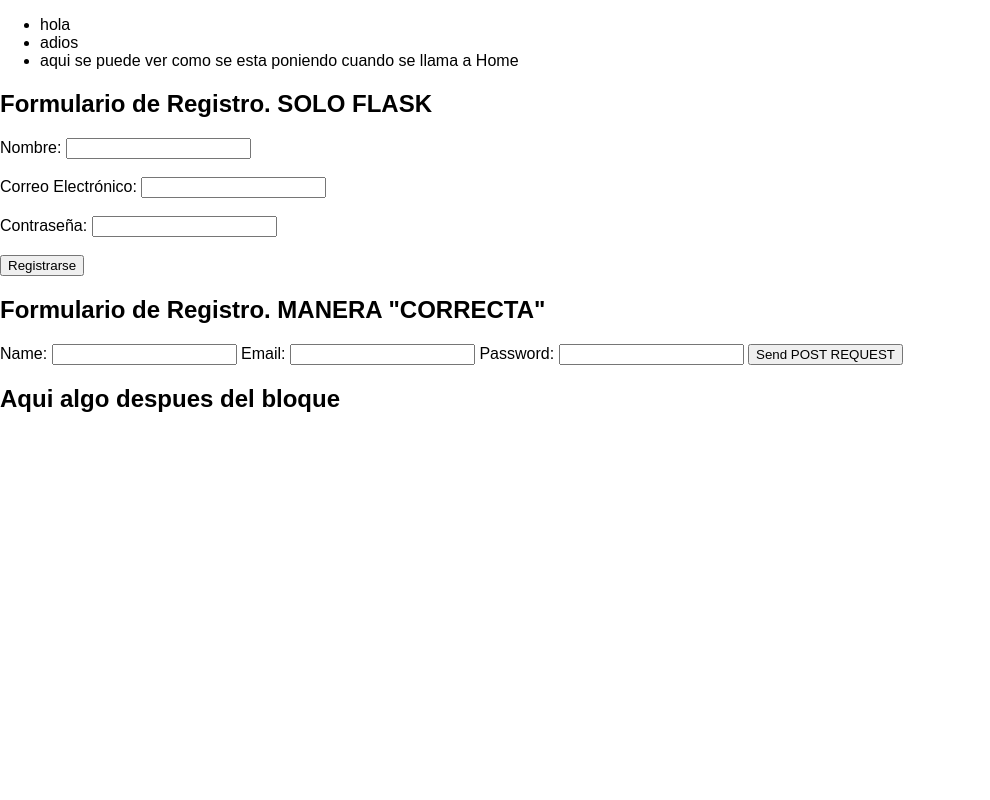
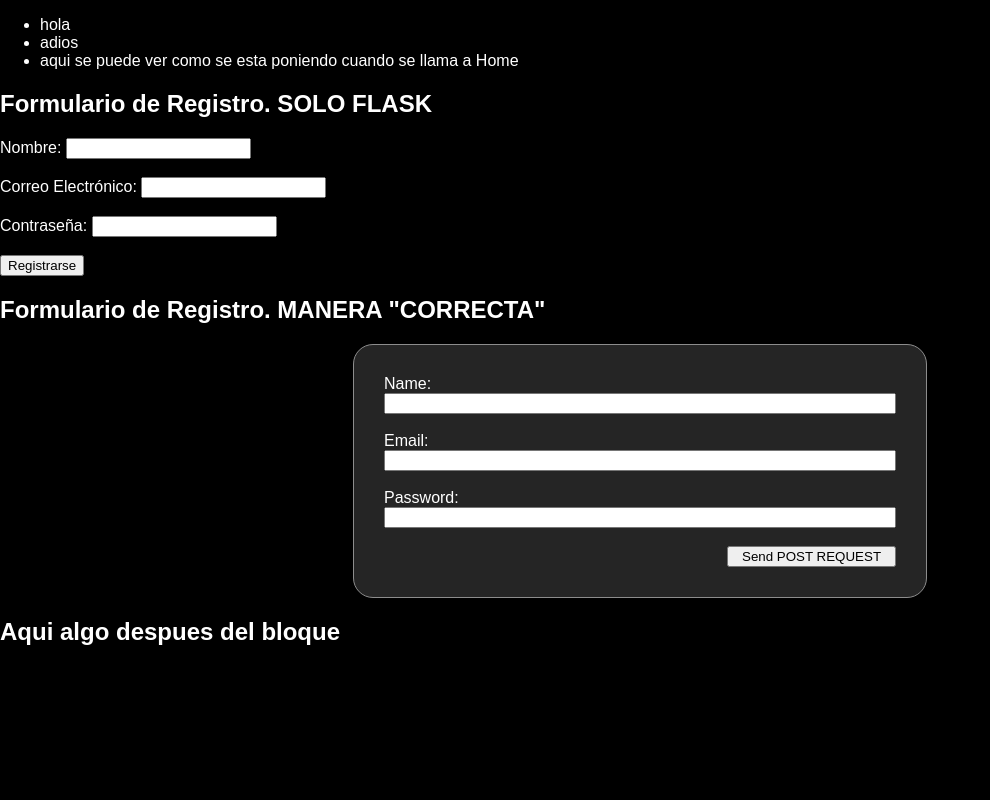
Before and after one commit to GabrielRom1/app, a Flask app: page /finstall in a window 1280 px wide. Shown: the whole page, without its empty margins (0-990 px from the left). Run offline with Flask 3, Linux system fonts and the light colour scheme.

Commit message:
Added basic CSS to login

```diff
--- a/website/static/css/main.css
+++ b/website/static/css/main.css
@@ -1,5 +1,35 @@
-body {
-    margin: 0px;
-    font-family: sans-serif;
-    color: black;
+html {
+    height: 100%;
+    width: 100%;
+
+    body {
+        margin: 0px;
+        font-family: sans-serif;
+        color: white;
+        background-color: black;
+    }
+
+    .login {
+        margin: auto;
+        padding: 30px;
+
+        height: fit-content;
+        width: 40%;
+
+        display: flex;
+        flex-direction: column;
+
+        color: white;
+        background-color: rgb(37, 37, 37);
+        border: 1px solid rgb(141, 141, 141);
+        border-radius: 20px;
+    }
+
+    #post_button {
+        align-self: flex-end;
+        width: 33%;
+    }
 }
+
+/* Siempre debes wrap el stylesheet con un html { height: 100%; width: 100%;}
+   esto se hace para asegurar que se mantenga las proporciones de los elementos */
--- a/website/templates/install.html
+++ b/website/templates/install.html
@@ -26,17 +26,20 @@
 <h2>Formulario de Registro. MANERA "CORRECTA"</h2>
 
 
-    <form id="myForm2">
+<form id="myForm2" class="login">
     <label for="name2">Name:</label>
     <input type="text" id="name2" name="name2" required>
+    <br>
 
     <label for="email2">Email:</label>
     <input type="email" id="email2" name="email2" required>
+    <br>
 
     <label for="password2">Password:</label>
     <input type="password" id="password2" name="password2" required>
+    <br>
 
-        <button type="button" id="post_button">Send POST REQUEST</button>
+    <button type="button" id="post_button"> Send POST REQUEST </button>
 </form>
 
 
@@ -47,9 +50,7 @@
 
     // const jsonData = {name: 'Mike'}
 
-
-
-        post_button.addEventListener('click', ()=>{
+    post_button.addEventListener('click', () => {
 
         // Crear un objeto FormData con los datos del formulario
         const formData = new FormData(form2);
@@ -94,7 +95,4 @@
 
 
 
-
-
-
 {% endblock %}
```
Lines whose indentation alone changed are shown as unchanged.
